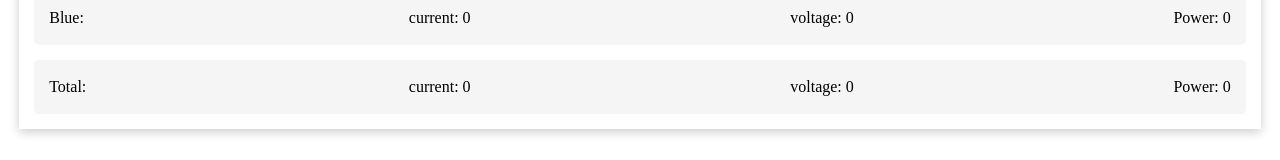
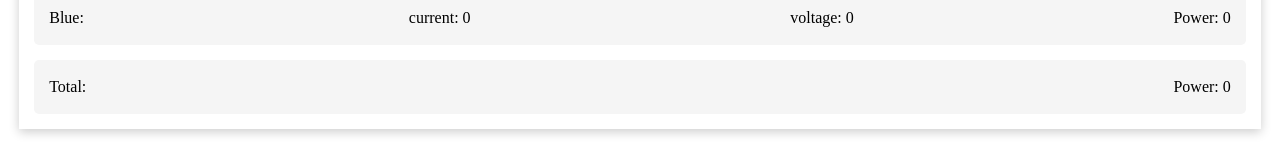
Before and after one commit to Epvi/landing_page, a Next.js app: page / in a window 1280 px wide. Shown: the part 295-455 px from the top of the page. Built offline with nearby package versions, Linux system fonts and the light colour scheme; no server answers.

Commit message:
Removed total's current and voltage

```diff
--- a/pages/index.js
+++ b/pages/index.js
@@ -85,13 +85,6 @@ export default function Home() {
               {/* Total Power */}
               <div className={phaseStyle.Info_box_container}>
                 <div className={phaseStyle.red}>Total: </div>
-                <div className={phaseStyle.red}>
-                  current: {current1 + current2 + current3}
-                </div>
-                <div className={phaseStyle.red}>
-                  {" "}
-                  voltage: {voltage1 + voltage2 + voltage3}
-                </div>
                 <div className={phaseStyle.red}>
                   Power:{" "}
                   {current3 * voltage3 +
```
